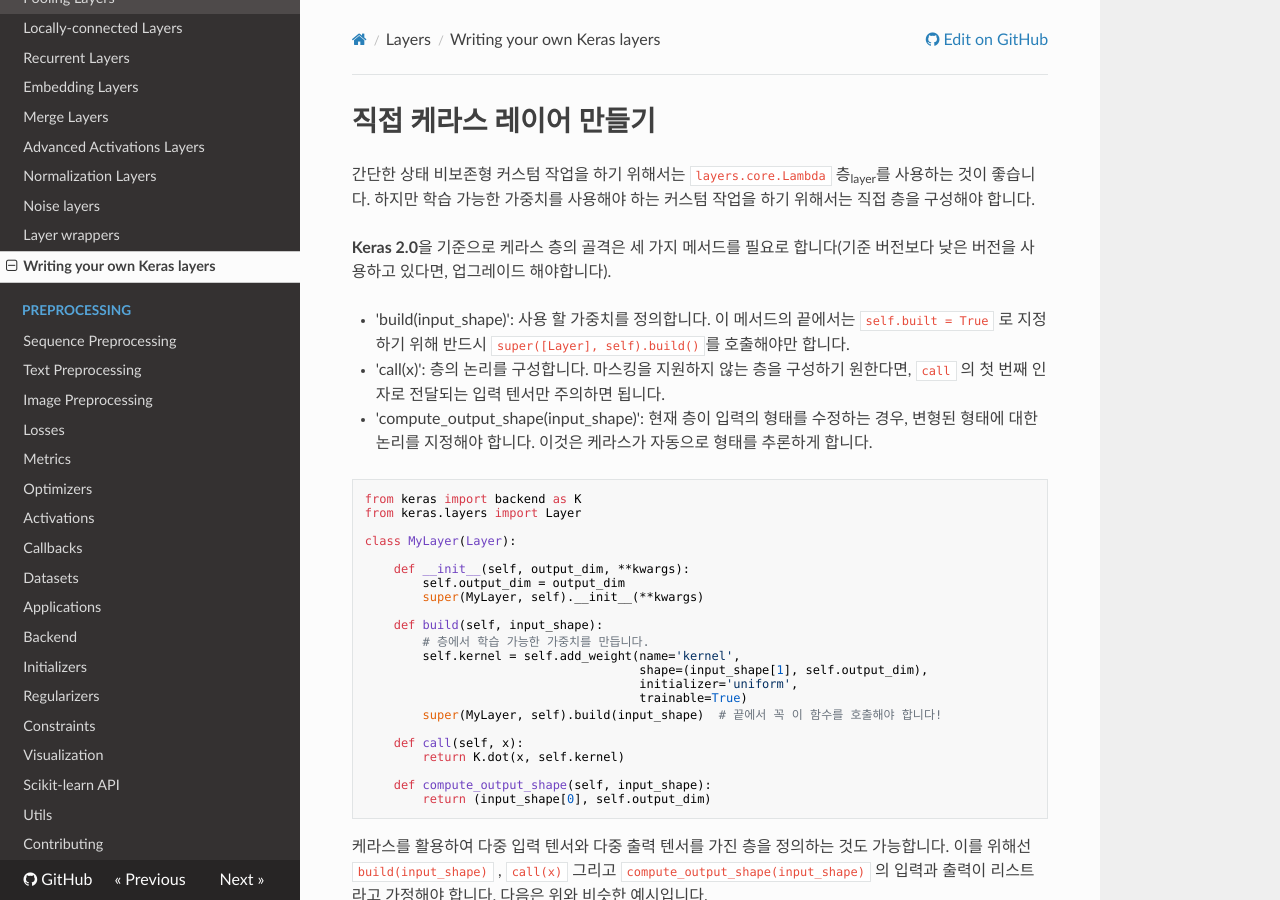
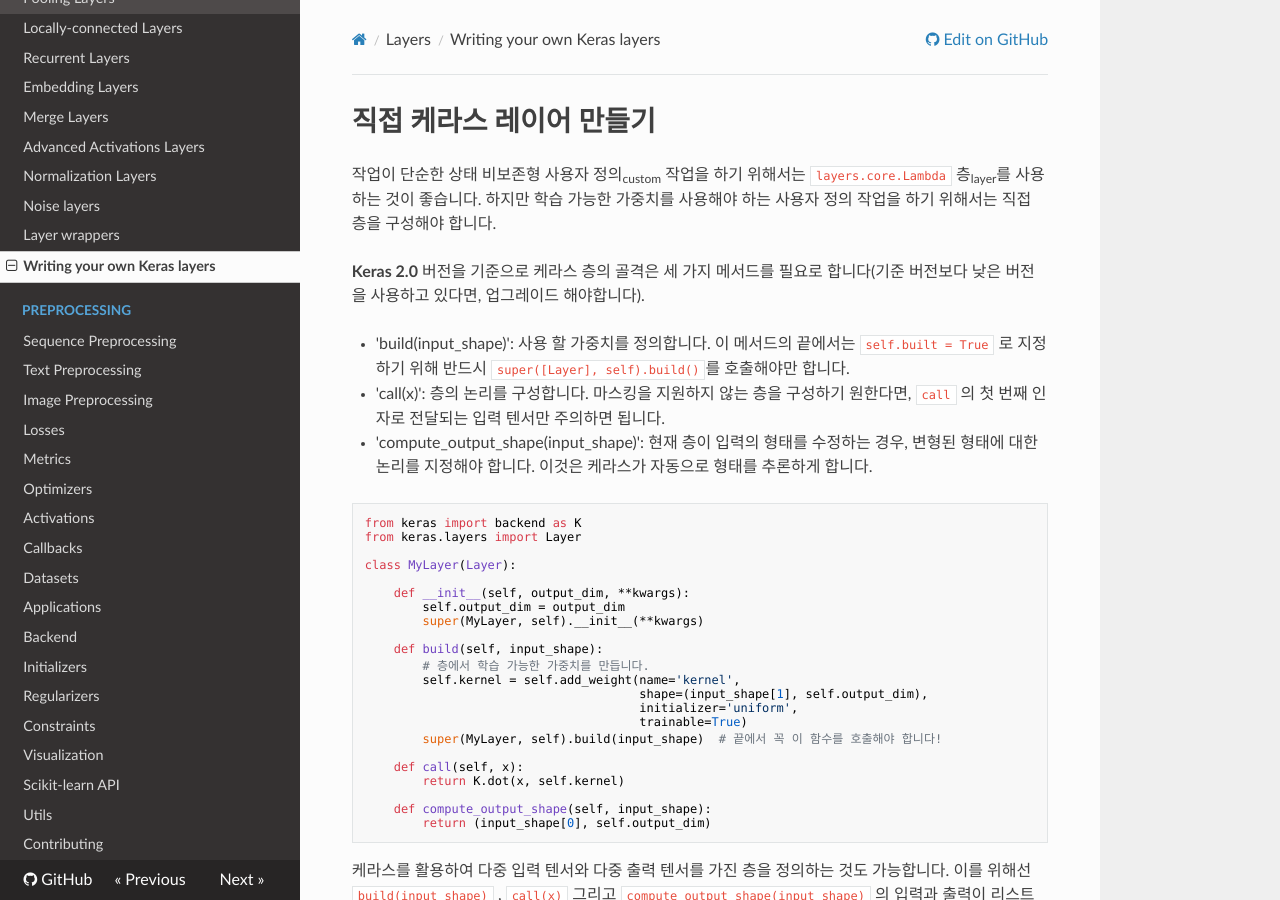
Before and after one commit to keras-team/keras-docs-ko, an MkDocs documentation site: the page built from sources/layers/writing-your-own-keras-layers.md, in a window 1280 px wide and 900 px high. Built offline with MkDocs 1.6.1, drawn with Linux system fonts in a browser that asks for light colours; nearby versions of some CDN libraries.

Commit message:
Update writing-your-own-keras-layers.md
+ 커스텀 -> 사용자 정의

```diff
--- a/sources/layers/writing-your-own-keras-layers.md
+++ b/sources/layers/writing-your-own-keras-layers.md
@@ -1,8 +1,8 @@
 # 직접 케라스 레이어 만들기
 
-간단한 상태 비보존형 커스텀 작업을 하기 위해서는 `layers.core.Lambda` 층<sub>layer</sub>를 사용하는 것이 좋습니다. 하지만 학습 가능한 가중치를 사용해야 하는 커스텀 작업을 하기 위해서는 직접 층을 구성해야 합니다.
+작업이 단순한 상태 비보존형 사용자 정의<sub>custom</sub> 작업을 하기 위해서는 `layers.core.Lambda` 층<sub>layer</sub>를 사용하는 것이 좋습니다. 하지만 학습 가능한 가중치를 사용해야 하는 사용자 정의 작업을 하기 위해서는 직접 층을 구성해야 합니다.
 
-**Keras 2.0**을 기준으로 케라스 층의 골격은 세 가지 메서드를 필요로 합니다(기준 버전보다 낮은 버전을 사용하고 있다면, 업그레이드 해야합니다).
+**Keras 2.0** 버전을 기준으로 케라스 층의 골격은 세 가지 메서드를 필요로 합니다(기준 버전보다 낮은 버전을 사용하고 있다면, 업그레이드 해야합니다).
 
 - 'build(input_shape)': 사용 할 가중치를 정의합니다. 이 메서드의 끝에서는 `self.built = True` 로 지정하기 위해 반드시 `super([Layer], self).build()`를 호출해야만 합니다.
 - 'call(x)': 층의 논리를 구성합니다. 마스킹을 지원하지 않는 층을 구성하기 원한다면, `call` 의 첫 번째 인자로 전달되는 입력 텐서만 주의하면 됩니다.
```
